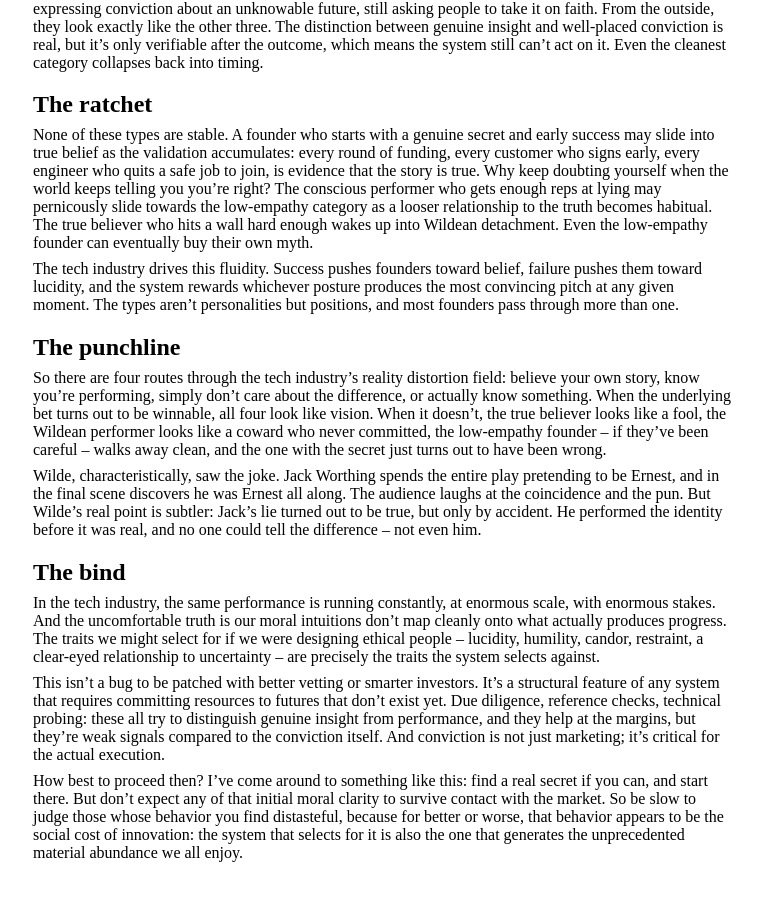
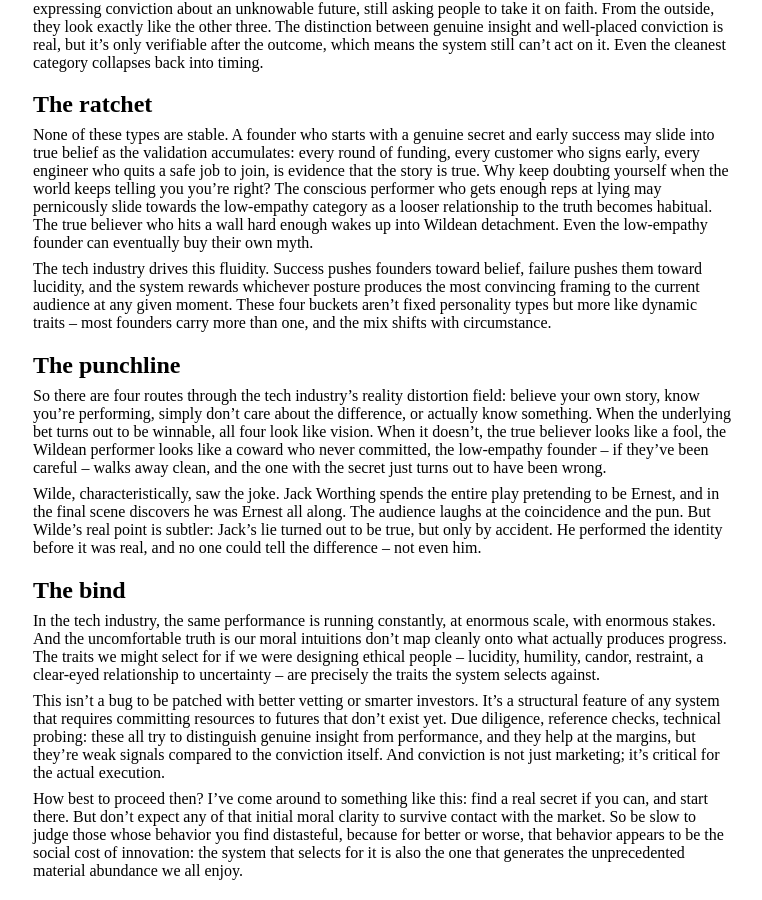
Before and after one commit to maxh/maxheinritz.com, a Jekyll site: the page built from _posts/2026-02-21-the-importance-of-being-unearnest.md, in a window 1280 px wide and 900 px high, scrolled down 1636 px. Shown: the whole window, without its empty margins (107-869 px from the left). Built offline with Jekyll 4.4.1, drawn with Linux system fonts in a browser that asks for light colours.

Commit message:
tweak language

```diff
--- a/_posts/2026-02-21-the-importance-of-being-unearnest.md
+++ b/_posts/2026-02-21-the-importance-of-being-unearnest.md
@@ -44,7 +44,7 @@ This is the platonic ideal, and almost every founder believes they're this type.
 
 None of these types are stable. A founder who starts with a genuine secret and early success may slide into true belief as the validation accumulates: every round of funding, every customer who signs early, every engineer who quits a safe job to join, is evidence that the story is true. Why keep doubting yourself when the world keeps telling you you're right? The conscious performer who gets enough reps at lying may pernicously slide towards the low-empathy category as a looser relationship to the truth becomes habitual. The true believer who hits a wall hard enough wakes up into Wildean detachment. Even the low-empathy founder can eventually buy their own myth.
 
-The tech industry drives this fluidity. Success pushes founders toward belief, failure pushes them toward lucidity, and the system rewards whichever posture produces the most convincing pitch at any given moment. The types aren't personalities but positions, and most founders pass through more than one.
+The tech industry drives this fluidity. Success pushes founders toward belief, failure pushes them toward lucidity, and the system rewards whichever posture produces the most convincing framing to the current audience at any given moment. These four buckets aren't fixed personality types but more like dynamic traits -- most founders carry more than one, and the mix shifts with circumstance.
 
 ## The punchline
 
```
